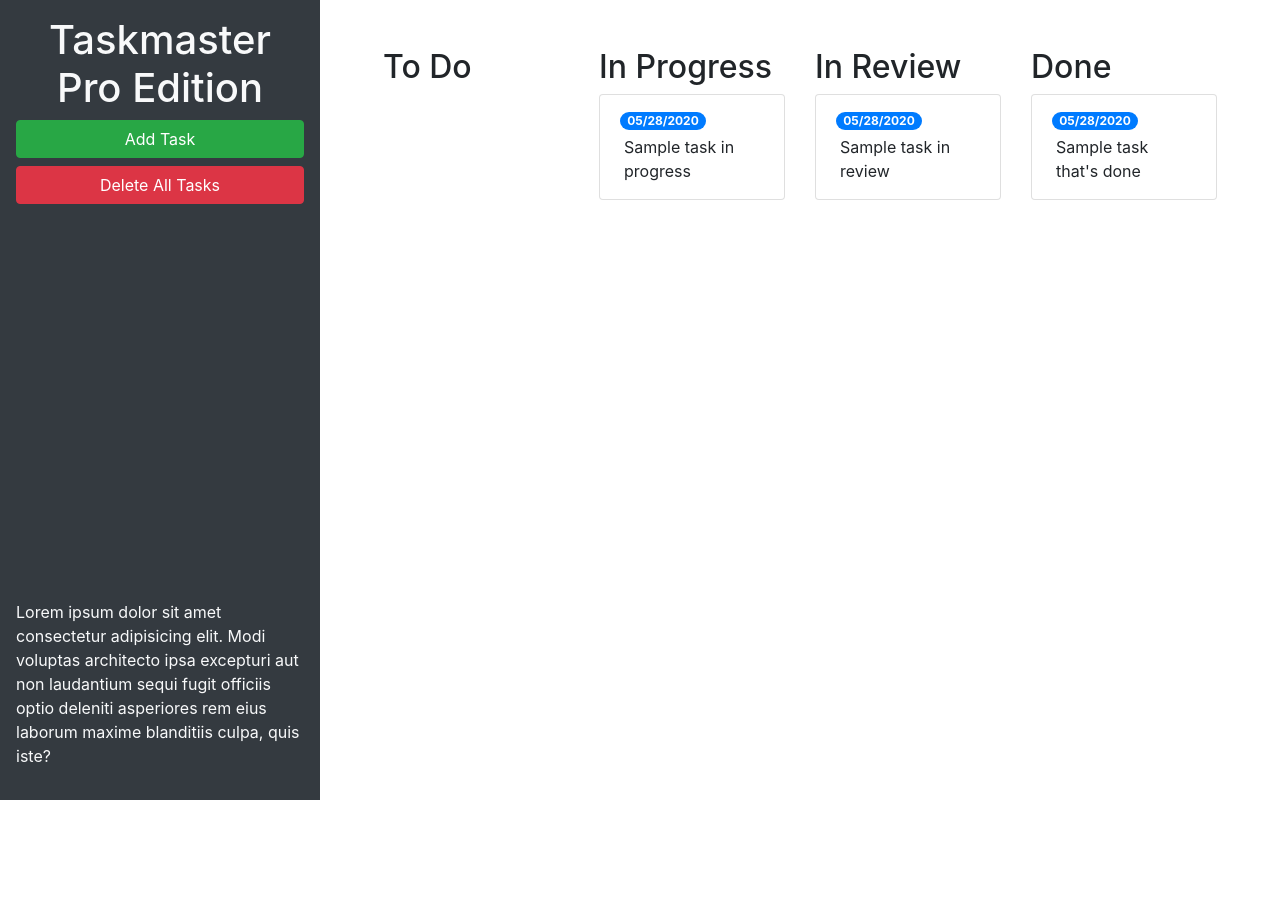
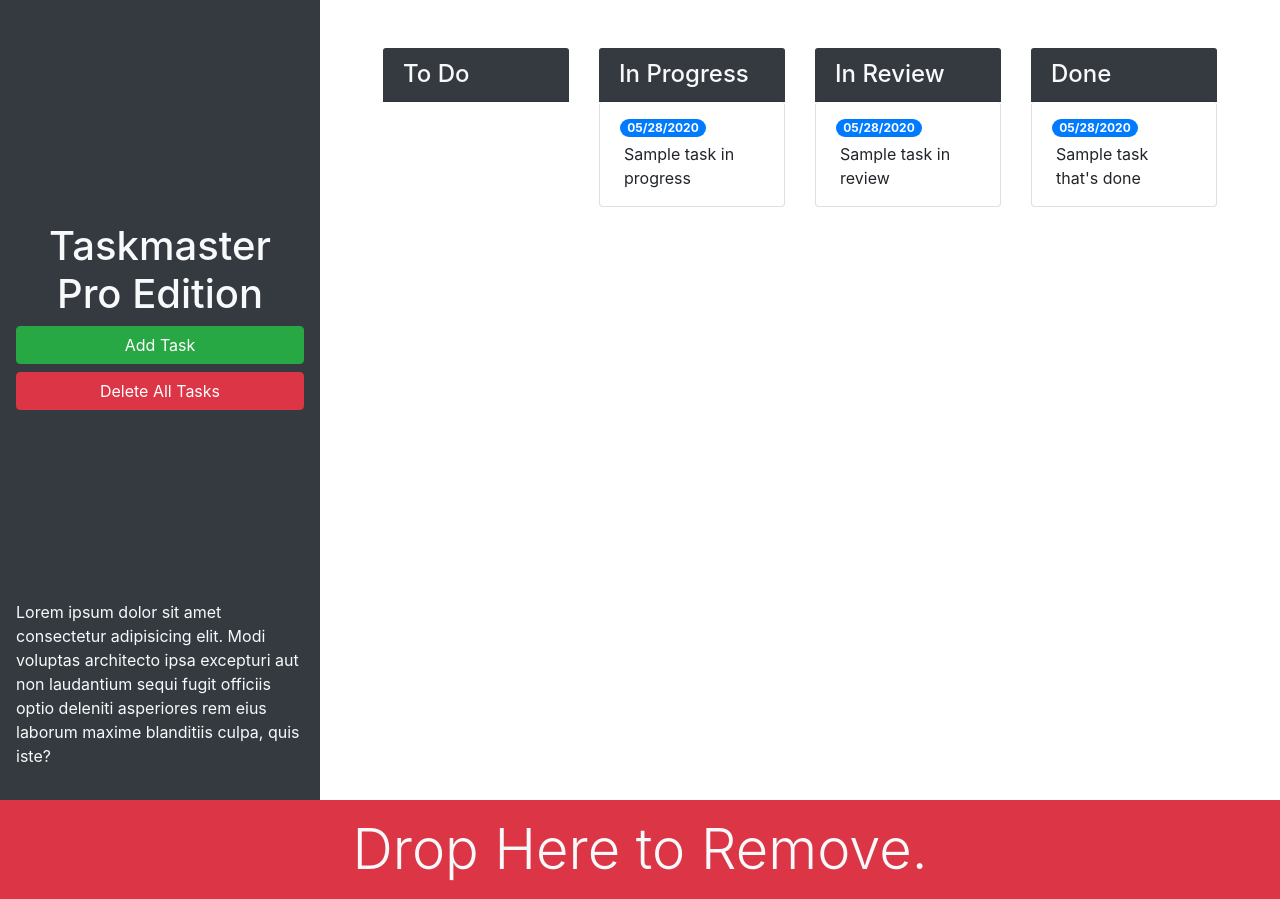
Before and after one commit to LakynFelix/Taskmaster-pro, a plain HTML site: page index.html in a window 1280 px wide. Before the commit the page ends 800 px from the top, so only its background shows below. Drawn offline with nearby package versions, Linux system fonts and the light colour scheme.

Commit message:
updated columns

```diff
--- a/index.html
+++ b/index.html
@@ -1,7 +1,7 @@
 <!DOCTYPE html>
 <html lang="en">
 
-<head>
+  <header>
   <meta charset="UTF-8">
   <meta name="viewport" content="width=device-width, initial-scale=1.0">
   <meta http-equiv="X-UA-Compatible" content="ie=edge">
@@ -13,7 +13,9 @@
 <body>
 
   <div class="row min-vh-100 no-gutters">
-    <header class="col-12 col-lg-3 bg-dark text-light d-flex flex-column p-4 p-lg-3">
+    <header class="col-12 col-lg-3 bg-dark text-light sticky-top d-flex flex-column p-4 p-lg-3">
+      <p class="mt-auto d-none d-lg-block"></p>
+
       <h1 class="text-center">Taskmaster Pro Edition</h1>
       <button id="create-task" class="btn btn-block btn-success" data-toggle="modal" data-target="#task-form-modal">Add
         Task</button>
@@ -23,17 +25,19 @@
         laudantium sequi fugit officiis optio deleniti asperiores rem eius laborum maxime blanditiis culpa, quis iste?
       </p>
     </header>
-    <main class="col-12 col-lg-9">
+
+
+    <main class="col-12 col-lg-9 d-flex flex-column">
       <div class="m-5 row justify-content-around">
         <!-- todo start -->
         <div class="col">
-          <h2>To Do</h2>
+          <h4 class="card-header bg-dark text-light">To Do</h4>
           <ul id="list-toDo" class="list-group"></ul>
         </div>
         <!-- todo end -->
         <!-- in progress start -->
         <div class="col-12 col-md-6 col-xl-3 mb-3">
-          <h2>In Progress</h2>
+          <h4 class="card-header bg-dark text-light">In Progress</h4>
           <ul id="list-inProgress" class="list-group">
             <li class="list-group-item">
               <span class="badge badge-primary badge-pill">05/28/2020</span>
@@ -44,7 +48,7 @@
         <!-- in progress end -->
         <!-- in review start -->
         <div class="col-12 col-md-6 col-xl-3 mb-3">
-          <h2>In Review</h2>
+          <h4 class="card-header bg-dark text-light">In Review</h4>
           <ul id="list-inReview" class="list-group">
             <li class="list-group-item">
               <span class="badge badge-primary badge-pill">05/28/2020</span>
@@ -55,7 +59,7 @@
         <!-- in review end -->
         <!-- done start -->
         <div class="col-12 col-md-6 col-xl-3 mb-3">
-          <h2>Done</h2>
+          <h4 class="card-header bg-dark text-light">Done</h4>
           <ul id="list-done" class="list-group">
             <li class="list-group-item">
               <span class="badge badge-primary badge-pill">05/28/2020</span>
@@ -65,6 +69,12 @@
         </div>
         <!-- done end -->
       </div>
+      </div>
+
+      <div id="trash">
+        <div class="w-100 bg-danger p-3 text-center text-light display-4">
+          Drop Here to Remove.
+        </div>
       </div>
     </main>
   </div>
```
